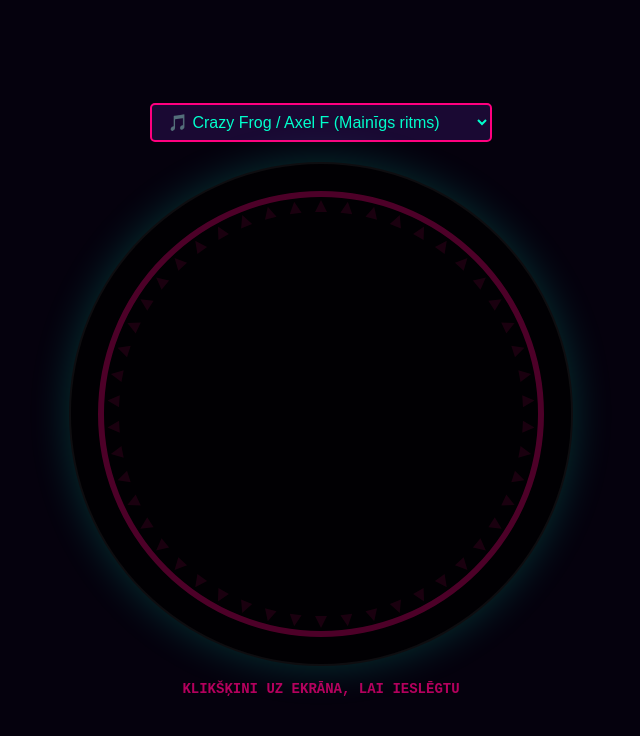
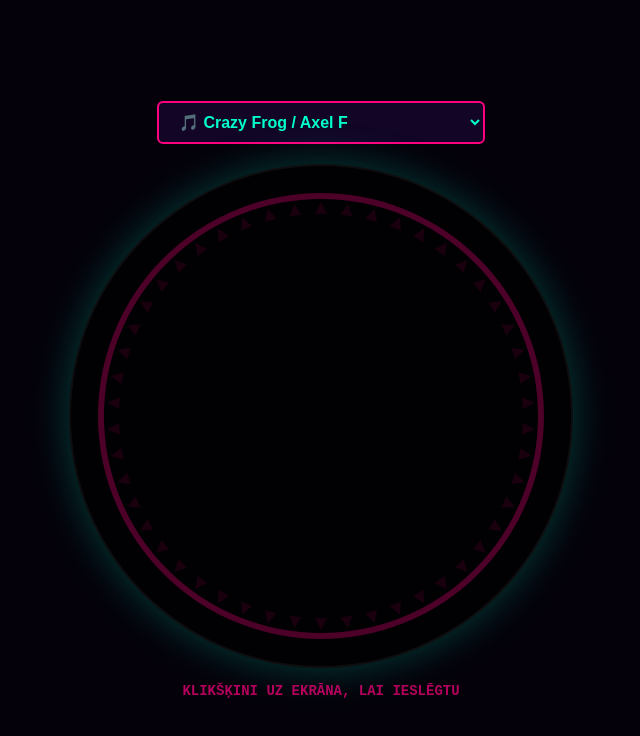
Before and after one commit to cerkovskisl-del/Song-ball-, a plain HTML site: page index.html in a window 1280 px wide. Shown: the whole page, without its empty margins (319-959 px from the left). Drawn offline with Linux system fonts and the light colour scheme.

Commit message:
Update index.html

```diff
--- a/index.html
+++ b/index.html
@@ -3,11 +3,11 @@
 <head>
     <meta charset="UTF-8">
     <meta name="viewport" content="width=device-width, initial-scale=1.0">
-    <title>Dziesmas Ritma Fizika</title>
+    <title>Mega Dziesmu Ritma Fizika</title>
     <style>
         body {
             margin: 0;
-            background-color: #05010d;
+            background-color: #04010a;
             color: white;
             font-family: monospace;
             display: flex;
@@ -26,19 +26,20 @@
             margin-bottom: 20px;
         }
         select {
-            padding: 8px 12px;
+            padding: 10px 16px;
             font-size: 16px;
-            background-color: #1a0933;
+            font-weight: bold;
+            background-color: #120526;
             color: #00ffcc;
             border: 2px solid #ff007f;
-            border-radius: 5px;
+            border-radius: 6px;
             cursor: pointer;
             outline: none;
         }
         canvas {
             border: 2px solid rgba(255, 255, 255, 0.05);
             border-radius: 50%;
-            box-shadow: 0 0 40px rgba(0, 255, 204, 0.2);
+            box-shadow: 0 0 40px rgba(0, 255, 204, 0.25);
             background-color: #010003;
         }
         #info {
@@ -55,8 +56,16 @@
 
     <div id="ui-container">
         <select id="songSelect">
-            <option value="axelf">🎵 Crazy Frog / Axel F (Mainīgs ritms)</option>
-            <option value="megalovania">💀 Undertale - Megalovania (Ātrais ritms)</option>
+            <option value="axelf">🎵 Crazy Frog / Axel F</option>
+            <option value="megalovania">💀 Undertale - Megalovania</option>
+            <option value="wewillrockyou">🎸 Queen - We Will Rock You</option>
+            <option value="smells">⚡ Nirvana - Smells Like Teen Spirit</option>
+            <option value="tetris">🧱 Tetris Main Theme</option>
+            <option value="mario">🍄 Super Mario Bros</option>
+            <option value="coffin">⚰️ Coffin Dance (Astronomia)</option>
+            <option value="starwars">🌌 Star Wars Theme</option>
+            <option value="jingle">❄️ Jingle Bells (Ziemassvētki)</option>
+            <option value="beats">🥁 Tik Tok Bass Beat (Tikai Ritms)</option>
         </select>
     </div>
 
@@ -78,22 +87,66 @@
         let flashOpacity = 0;
 
         let noteStartTime = 0;
-        let currentNoteDuration = 0.25; // Sākuma nots ilgums sekundēs
+        let currentNoteDuration = 0.25;
 
-        // Katrai notij ir frekvence (Hz) un ilgums (0.5 = parasta nota, 0.25 = ātra nota, 1.0 = lēna/gara nota)
+        // 10 dziesmu datu bāze: f = frekvence (Hz), d = ilgums (sekundēs)
         const songs = {
             axelf: [
-                { f: 293.66, d: 0.4 }, { f: 349.23, d: 0.4 }, { f: 293.66, d: 0.2 }, { f: 293.66, d: 0.2 }, // lēni, tad ātri
+                { f: 293.66, d: 0.4 }, { f: 349.23, d: 0.4 }, { f: 293.66, d: 0.2 }, { f: 293.66, d: 0.2 },
                 { f: 392.00, d: 0.4 }, { f: 293.66, d: 0.4 }, { f: 261.63, d: 0.4 },
                 { f: 293.66, d: 0.4 }, { f: 440.00, d: 0.4 }, { f: 293.66, d: 0.2 }, { f: 293.66, d: 0.2 },
                 { f: 466.16, d: 0.4 }, { f: 440.00, d: 0.4 }, { f: 349.23, d: 0.4 },
                 { f: 293.66, d: 0.3 }, { f: 440.00, d: 0.3 }, { f: 587.33, d: 0.3 }, { f: 293.66, d: 0.2 },
-                { f: 261.63, d: 0.2 }, { f: 261.63, d: 0.4 }, { f: 349.23, d: 0.4 }, { f: 293.66, d: 0.8 } // pēdējā nota gara (lēna)
+                { f: 261.63, d: 0.2 }, { f: 261.63, d: 0.4 }, { f: 349.23, d: 0.4 }, { f: 293.66, d: 0.8 }
             ],
             megalovania: [
                 { f: 293.66, d: 0.15 }, { f: 293.66, d: 0.15 }, { f: 587.33, d: 0.3 }, { f: 440.00, d: 0.45 },
                 { f: 415.30, d: 0.3 }, { f: 392.00, d: 0.3 }, { f: 349.23, d: 0.3 }, { f: 293.66, d: 0.15 },
                 { f: 349.23, d: 0.15 }, { f: 392.00, d: 0.15 }
+            ],
+            wewillrockyou: [
+                { f: 90.00,  d: 0.35 }, { f: 90.00,  d: 0.35 }, { f: 220.00, d: 0.7 },
+                { f: 0.00,   d: 0.35 },
+                { f: 90.00,  d: 0.35 }, { f: 90.00,  d: 0.35 }, { f: 220.00, d: 0.7 },
+                { f: 293.00, d: 0.35 }, { f: 261.00, d: 0.35 }, { f: 196.00, d: 0.7 }
+            ],
+            smells: [
+                { f: 146.83, d: 0.25 }, { f: 146.83, d: 0.25 }, { f: 0.00, d: 0.15 }, { f: 146.83, d: 0.15 },
+                { f: 196.00, d: 0.25 }, { f: 196.00, d: 0.25 }, { f: 0.00, d: 0.15 },
+                { f: 164.81, d: 0.25 }, { f: 164.81, d: 0.25 }, { f: 0.00, d: 0.15 }, { f: 164.81, d: 0.15 },
+                { f: 220.00, d: 0.25 }, { f: 220.00, d: 0.25 }, { f: 0.00, d: 0.15 }
+            ],
+            tetris: [
+                { f: 659.25, d: 0.4 }, { f: 493.88, d: 0.2 }, { f: 523.25, d: 0.2 }, { f: 587.33, d: 0.4 },
+                { f: 523.25, d: 0.2 }, { f: 493.88, d: 0.2 }, { f: 440.00, d: 0.4 }, { f: 440.00, d: 0.2 },
+                { f: 523.25, d: 0.2 }, { f: 659.25, d: 0.4 }, { f: 587.33, d: 0.2 }, { f: 523.25, d: 0.2 },
+                { f: 493.88, d: 0.6 }, { f: 523.25, d: 0.2 }, { f: 587.33, d: 0.4 }, { f: 659.25, d: 0.4 },
+                { f: 523.25, d: 0.4 }, { f: 440.00, d: 0.4 }, { f: 440.00, d: 0.4 }
+            ],
+            mario: [
+                { f: 659.25, d: 0.18 }, { f: 659.25, d: 0.18 }, { f: 0.00, d: 0.18 }, { f: 659.25, d: 0.18 },
+                { f: 0.00, d: 0.18 }, { f: 523.25, d: 0.18 }, { f: 659.25, d: 0.18 }, { f: 0.00, d: 0.18 },
+                { f: 783.99, d: 0.18 }, { f: 0.00, d: 0.36 }, { f: 392.00, d: 0.18 }
+            ],
+            coffin: [
+                { f: 440.00, d: 0.2 }, { f: 440.00, d: 0.2 }, { f: 523.25, d: 0.2 }, { f: 493.88, d: 0.2 },
+                { f: 440.00, d: 0.2 }, { f: 392.00, d: 0.2 }, { f: 349.23, d: 0.2 }, { f: 392.00, d: 0.2 },
+                { f: 440.00, d: 0.2 }, { f: 440.00, d: 0.2 }, { f: 440.00, d: 0.2 }, { f: 440.00, d: 0.2 }
+            ],
+            starwars: [
+                { f: 220.00, d: 0.4 }, { f: 220.00, d: 0.4 }, { f: 220.00, d: 0.4 },
+                { f: 293.66, d: 0.6 }, { f: 440.00, d: 0.2 }, { f: 392.00, d: 0.4 },
+                { f: 349.23, d: 0.4 }, { f: 329.63, d: 0.4 }, { f: 587.33, d: 0.6 }, { f: 440.00, d: 0.2 }
+            ],
+            jingle: [
+                { f: 329.63, d: 0.3 }, { f: 329.63, d: 0.3 }, { f: 329.63, d: 0.6 },
+                { f: 329.63, d: 0.3 }, { f: 329.63, d: 0.3 }, { f: 329.63, d: 0.6 },
+                { f: 329.63, d: 0.3 }, { f: 392.00, d: 0.3 }, { f: 261.63, d: 0.45 }, { f: 293.66, d: 0.15 },
+                { f: 329.63, d: 1.0 }
+            ],
+            beats: [
+                { f: 80.00, d: 0.2 }, { f: 80.00, d: 0.2 }, { f: 150.00, d: 0.4 },
+                { f: 80.00, d: 0.1 }, { f: 80.00, d: 0.1 }, { f: 80.00, d: 0.2 }, { f: 150.00, d: 0.4 }
             ]
         };
 
@@ -101,9 +154,7 @@
             if (!audioCtx) {
                 audioCtx = new (window.AudioContext || window.webkitAudioContext)();
                 noteStartTime = audioCtx.currentTime;
-                // Uzstādām pirmās nots ilgumu bumbiņai
-                const currentSong = songs[songSelect.value];
-                currentNoteDuration = currentSong[0].d;
+                currentNoteDuration = songs[songSelect.value][0].d;
             }
             if (audioCtx.state === 'suspended') {
                 audioCtx.resume();
@@ -125,13 +176,14 @@
             const currentSong = songs[songSelect.value];
             let note = currentSong[noteIndex % currentSong.length];
 
-            // Spēlējam pašreizējo noti
+            if (note.f > 0) {
                 const osc = audioCtx.createOscillator();
                 const gain = audioCtx.createGain();
                 osc.connect(gain);
                 gain.connect(audioCtx.destination);
 
-            osc.type = "triangle";
+                // Zemie bīti izmanto "sine" maigo skaņu, augstās notis - "triangle" sintezatoru
+                osc.type = note.f < 150 ? "sine" : "triangle";
                 osc.frequency.setValueAtTime(note.f, audioCtx.currentTime);
 
                 gain.gain.setValueAtTime(0.4, audioCtx.currentTime);
@@ -141,11 +193,12 @@
                 osc.stop(audioCtx.currentTime + note.d);
 
                 flashOpacity = 0.35;
+            }
 
-            // PĀRSLĒDZAM UZ NĀKAMO NOTI un pasakām bumbiņai, cik ilga tā būs!
+            // Pārejam uz nākamo noti un nosakām tās ilgumu bumbiņai
             noteIndex++;
             let nextNote = currentSong[noteIndex % currentSong.length];
-            currentNoteDuration = nextNote.d; // Šis maina bumbiņas ātrumu nākamajam lēcienam
+            currentNoteDuration = nextNote.d;
             noteStartTime = audioCtx.currentTime;
         }
 
@@ -154,32 +207,26 @@
                 this.radius = 12;
                 this.maxTravel = outerRadius - this.radius - 4;
                 this.color = "#00ffcc";
-                this.lastHitSide = 0;
             }
 
             update(currentTime) {
                 if (!audioCtx) return;
 
-                // Aprēķinām, cik daudz laika ir pagājis kopš pašreizējās notis sākuma
                 let timePassed = currentTime - noteStartTime;
-
-                // Procenti no notis ilguma (no 0 līdz 1)
                 let progress = timePassed / currentNoteDuration;
                 if (progress > 1) progress = 1;
 
-                // Izmantojam kosinusu, lai bumbiņa smuki lēkātu uz priekšu un atpakaļ
-                // progress * Math.PI liek bumbiņai tieši vienas notis laikā aizlidot no viena gala līdz otram
+                // Mainām virzienu (augšā/lejā) katrā atsitienā
                 let positionFactor;
                 if (noteIndex % 2 === 0) {
-                    positionFactor = Math.cos(progress * Math.PI); // Kustība uz leju
+                    positionFactor = Math.cos(progress * Math.PI);
                 } else {
-                    positionFactor = -Math.cos(progress * Math.PI); // Kustība uz augšu
+                    positionFactor = -Math.cos(progress * Math.PI);
                 }
 
                 this.x = centerX;
                 this.y = centerY + positionFactor * this.maxTravel;
 
-                // Ja laiks šai notij ir beidzies, bumbiņa ir nonākusi galā -> sitiens!
                 if (progress >= 1) {
                     playHitNote();
                 }
@@ -227,7 +274,6 @@
 
         function gameLoop() {
             ctx.clearRect(0, 0, canvas.width, canvas.height);
-
             drawOuterCircle();
 
             if (audioCtx) {
```
Lines whose indentation alone changed are shown as unchanged.
